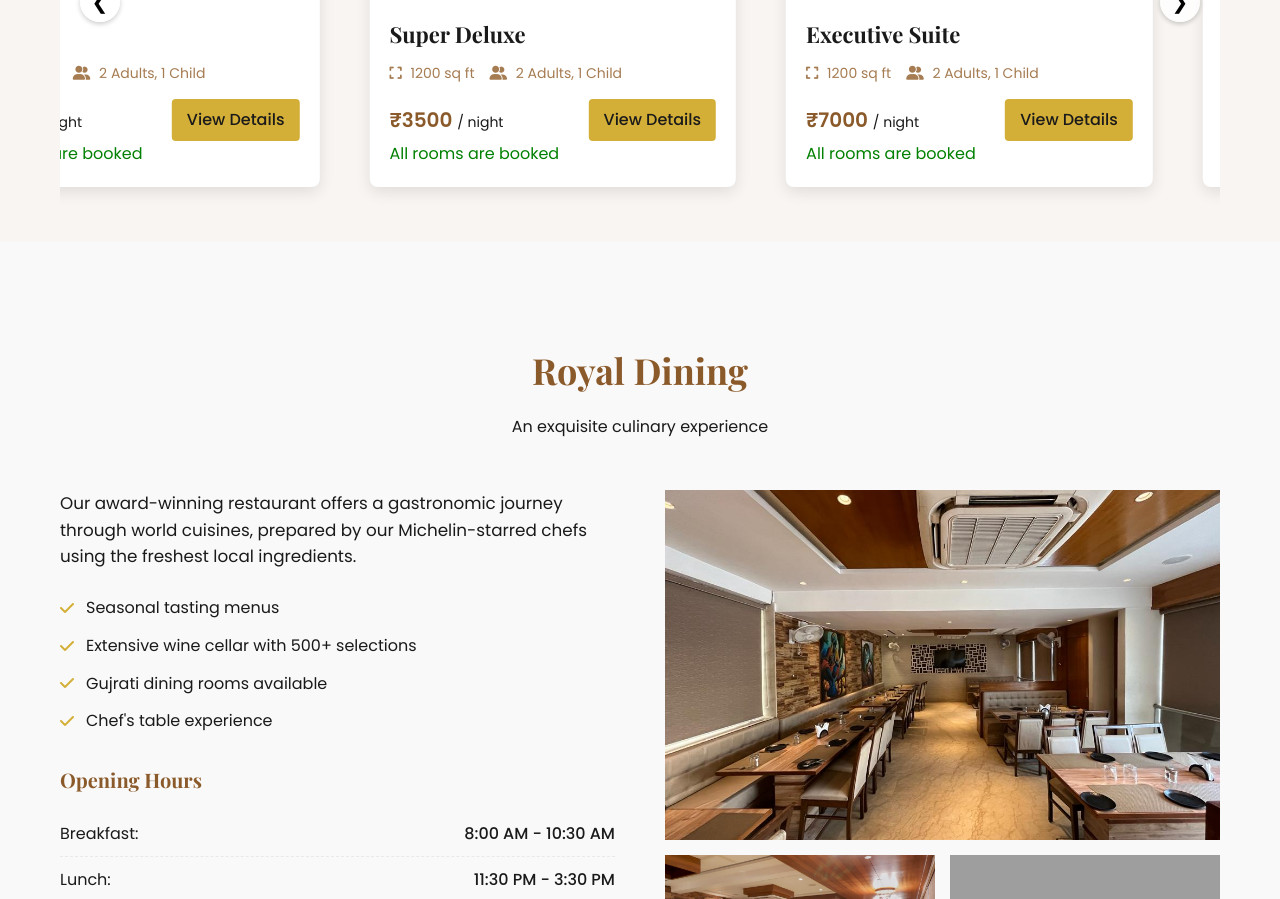
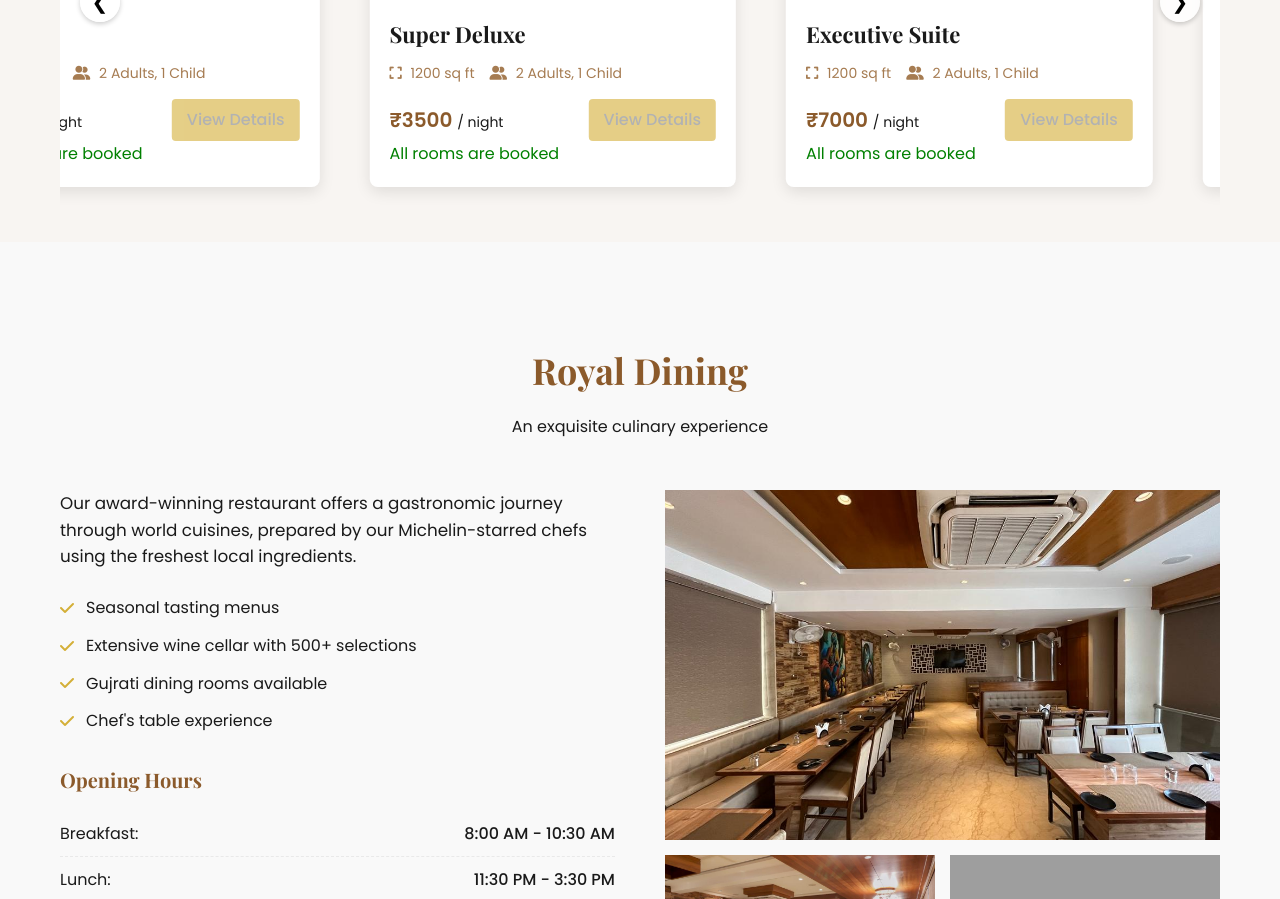
Before and after one commit to chiragsoni2401/hotelFrontend, a plain HTML site: page index.html in a window 1280 px wide. Shown: the part 1212-2111 px from the top of the page. Drawn offline with nearby package versions, Linux system fonts and the light colour scheme; no server answers; grey boxes are pictures that could not be loaded.

Commit message:
Update styles.css
Disabled room booking button

```diff
--- a/css/styles.css
+++ b/css/styles.css
@@ -1685,3 +1685,10 @@ select:disabled {
   50% { opacity: 1; }
   100% { opacity: 0.5; }
 }
+a.disabled {
+  pointer-events: none;  /* Prevent clicking */
+  color: gray;           /* Change text color */
+  text-decoration: none; /* Remove underline */
+  opacity: 0.6;          /* Faded look */
+  cursor: not-allowed;   /* Show disabled cursor */
+}
```
